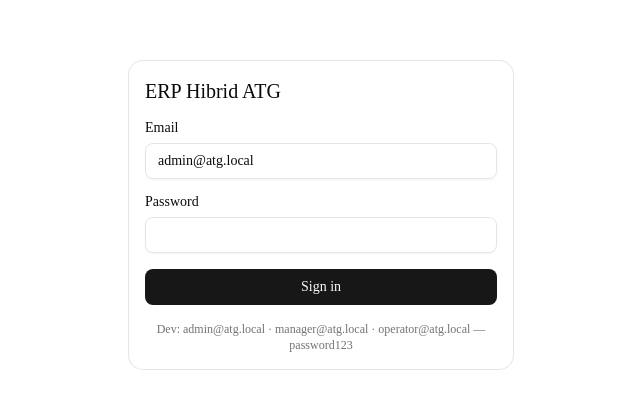
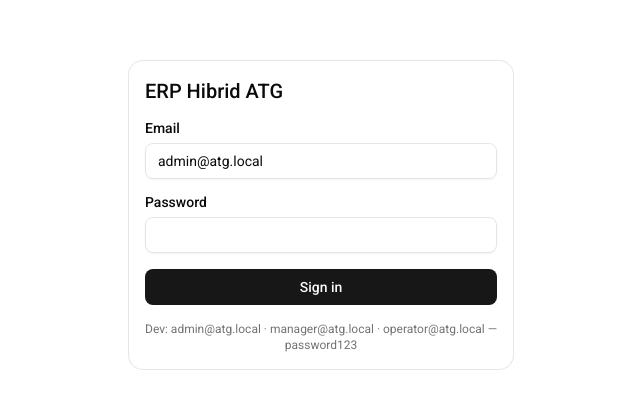
Before and after one commit to MobiversalRo/atg, a Next.js app: page /en/login in a window 1280 px wide. Shown: the part 185-594 px from the top of the page, without its empty margins (319-959 px from the left). Built offline with nearby package versions, Linux system fonts and the light colour scheme.

Commit message:
style: use Roboto as the UI font (with latin-ext for Romanian diacritics)

```diff
--- a/src/app/[locale]/layout.tsx
+++ b/src/app/[locale]/layout.tsx
@@ -1,5 +1,5 @@
 import type { Metadata } from 'next';
-import { Geist, Geist_Mono } from 'next/font/google';
+import { Roboto, Roboto_Mono } from 'next/font/google';
 import { NextIntlClientProvider, hasLocale } from 'next-intl';
 import { setRequestLocale } from 'next-intl/server';
 import { notFound } from 'next/navigation';
@@ -7,8 +7,17 @@ import { routing } from '@/i18n/routing';
 import { Toaster } from '@/components/ui/sonner';
 import '../globals.css';
 
-const geistSans = Geist({ variable: '--font-geist-sans', subsets: ['latin'] });
-const geistMono = Geist_Mono({ variable: '--font-geist-mono', subsets: ['latin'] });
+// `latin-ext` covers the Romanian diacritics (ă â î ș ț).
+const roboto = Roboto({
+  variable: '--font-sans',
+  subsets: ['latin', 'latin-ext'],
+  display: 'swap',
+});
+const robotoMono = Roboto_Mono({
+  variable: '--font-mono',
+  subsets: ['latin', 'latin-ext'],
+  display: 'swap',
+});
 
 export const metadata: Metadata = {
   title: 'ERP Hibrid ATG',
@@ -35,7 +44,7 @@ export default async function LocaleLayout({
   return (
     <html
       lang={locale}
-      className={`${geistSans.variable} ${geistMono.variable} h-full antialiased`}
+      className={`${roboto.variable} ${robotoMono.variable} h-full antialiased`}
     >
       <body className="min-h-full flex flex-col">
         <NextIntlClientProvider>{children}</NextIntlClientProvider>
--- a/src/app/globals.css
+++ b/src/app/globals.css
@@ -8,7 +8,7 @@
   --color-background: var(--background);
   --color-foreground: var(--foreground);
   --font-sans: var(--font-sans);
-  --font-mono: var(--font-geist-mono);
+  --font-mono: var(--font-mono);
   --font-heading: var(--font-sans);
   --color-sidebar-ring: var(--sidebar-ring);
   --color-sidebar-border: var(--sidebar-border);
```
